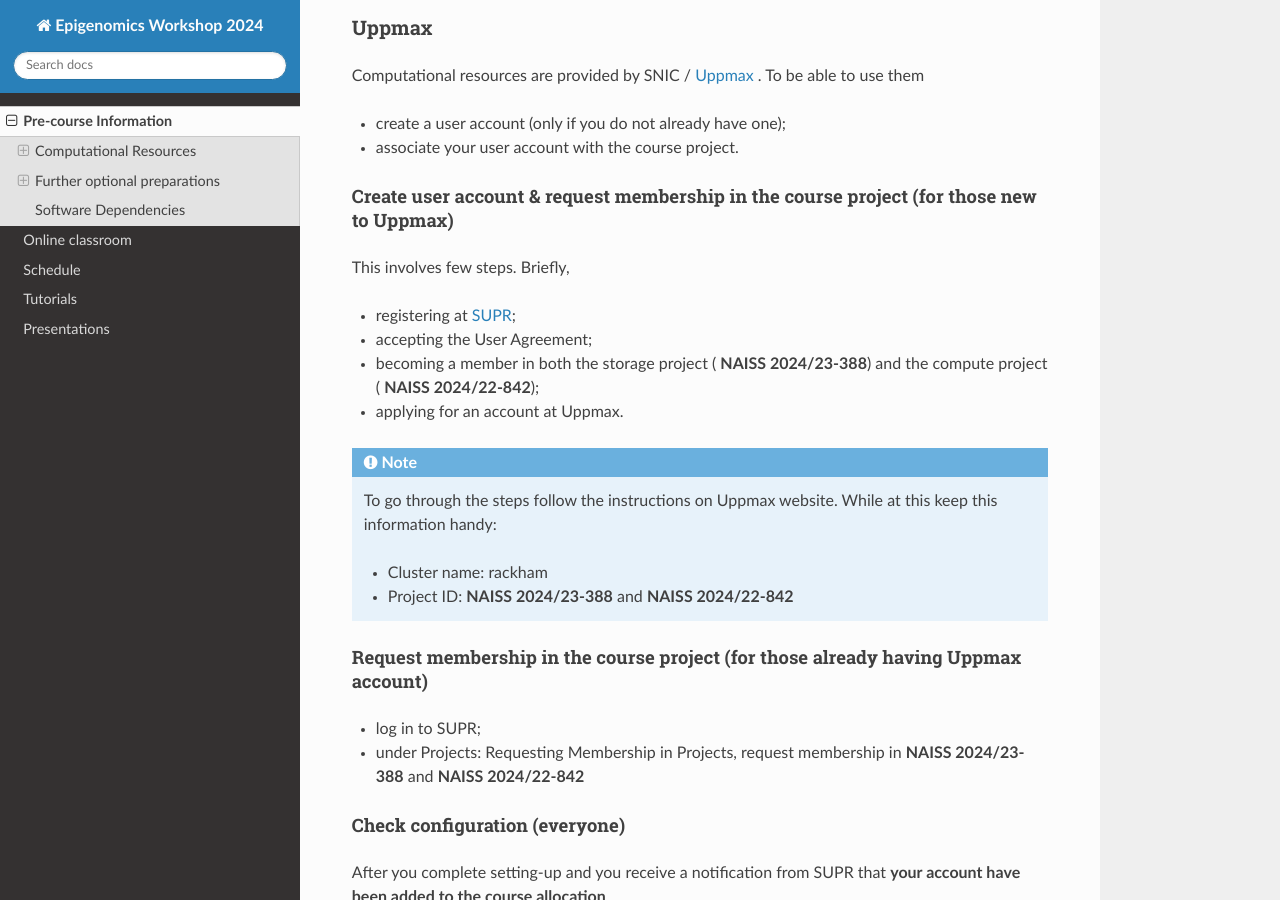
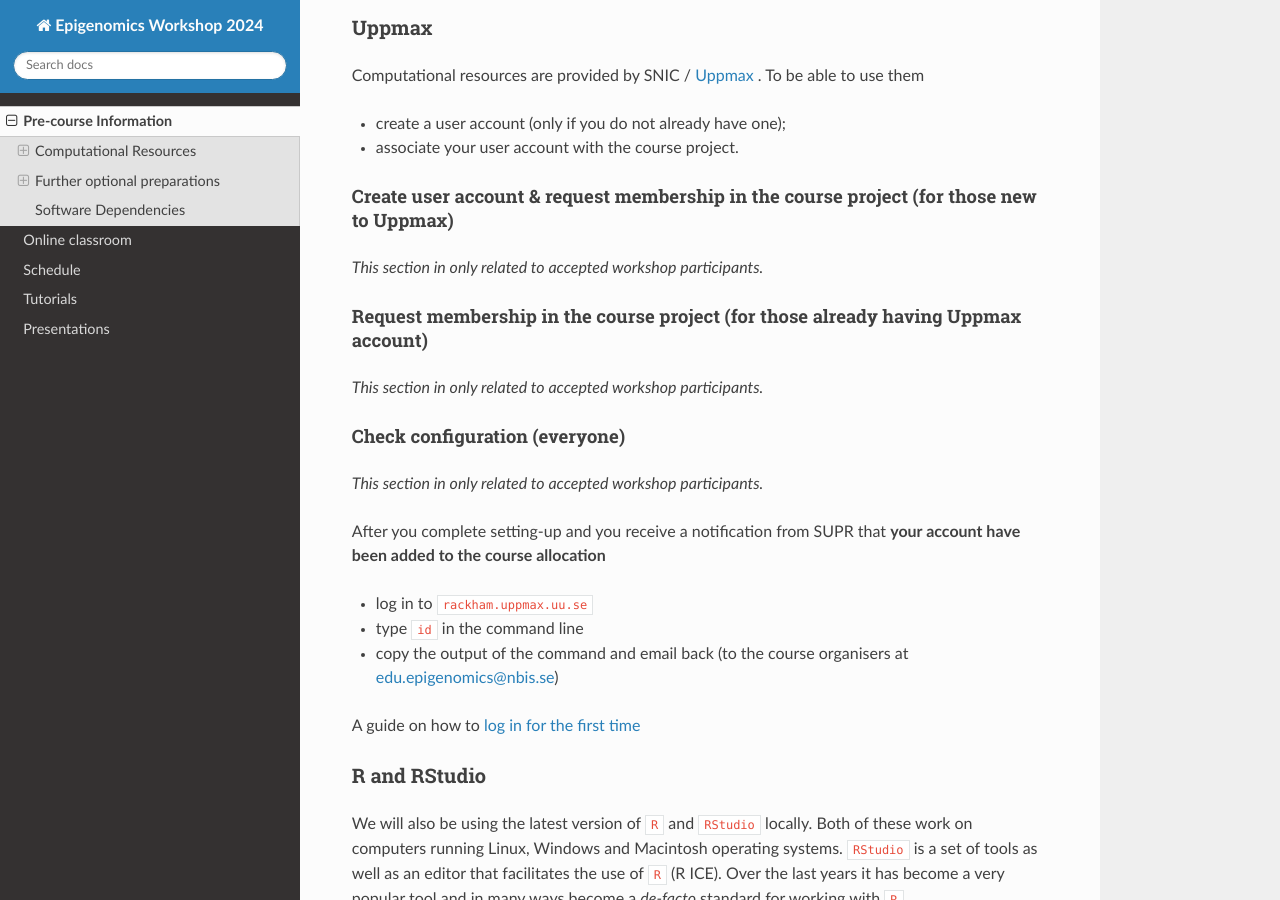
Before and after one commit to NBISweden/workshop-epigenomics-RTDs, a Sphinx documentation site: the page built from docs/content/precourse.rst, in a window 1280 px wide and 900 px high, scrolled down 731 px. Built offline with Sphinx 7.4.7 and the Read the Docs theme 3.1.0, drawn with Linux system fonts in a browser that asks for light colours.

Commit message:
Update precourse.rst

```diff
--- a/docs/content/precourse.rst
+++ b/docs/content/precourse.rst
@@ -55,37 +55,46 @@
 Create user account & request membership in the course project (for those new to Uppmax)
 *****************************************************************************************
 
-This involves few steps. Briefly,
-
-* registering at `SUPR <https://supr.naiss.se/>`_;
-
-* accepting the User Agreement;
-
-* becoming a member in both the storage project ( **NAISS 2024/23-388**) and the compute project ( **NAISS 2024/22-842**);
-
-* applying for an account at Uppmax.
+*This section in only related to accepted workshop participants.*
 
 
-.. note::
+.. This involves few steps. Briefly,
 
-	To go through the steps follow the instructions on Uppmax website. While at this keep this information handy:
+.. * registering at `SUPR <https://supr.naiss.se/>`_;
 
-	* Cluster name: rackham
+.. * accepting the User Agreement;
 
-	* Project ID:  **NAISS 2024/23-388** and **NAISS 2024/22-842**
+.. * becoming a member in both the storage project ( **NAISS 2024/23-388**) and the compute project ( **NAISS 2024/22-842**);
+
+.. * applying for an account at Uppmax.
+
+
+.. .. note::
+
+..	To go through the steps follow the instructions on Uppmax website. While at this keep this information handy:
+
+..	* Cluster name: rackham
+
+..	* Project ID:  **NAISS 2024/23-388** and **NAISS 2024/22-842**
+
 
 
 
 Request membership in the course project (for those already having Uppmax account)
 ***********************************************************************************
 
-* log in to SUPR;
+*This section in only related to accepted workshop participants.*
 
-* under Projects: Requesting Membership in Projects, request membership in **NAISS 2024/23-388** and **NAISS 2024/22-842**
+.. * log in to SUPR;
+
+.. * under Projects: Requesting Membership in Projects, request membership in **NAISS 2024/23-388** and **NAISS 2024/22-842**
 
 
 Check configuration (everyone)
 *******************************
+
+*This section in only related to accepted workshop participants.*
+
 
 After you complete setting-up and you receive a notification from SUPR that **your account have been added to the course allocation**
 
```
